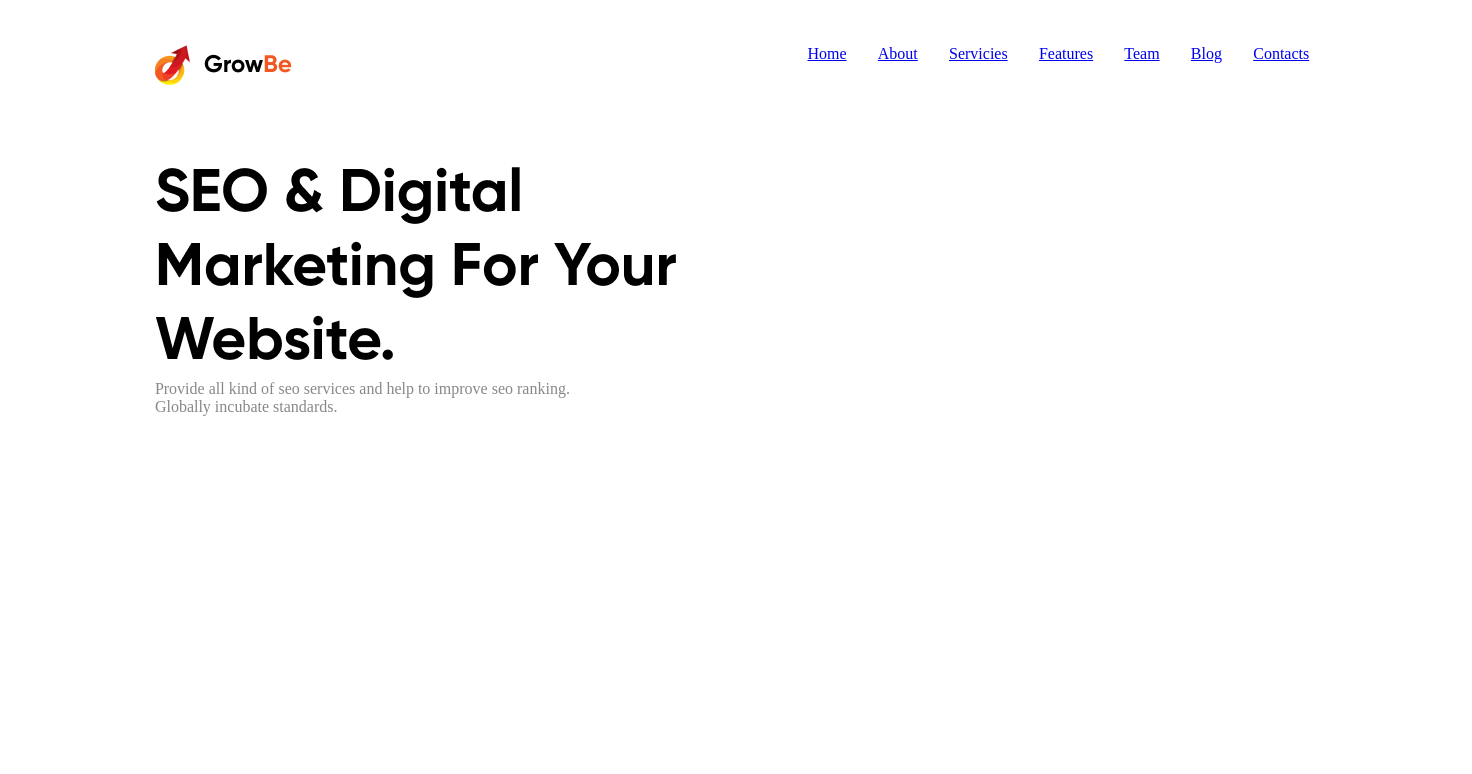
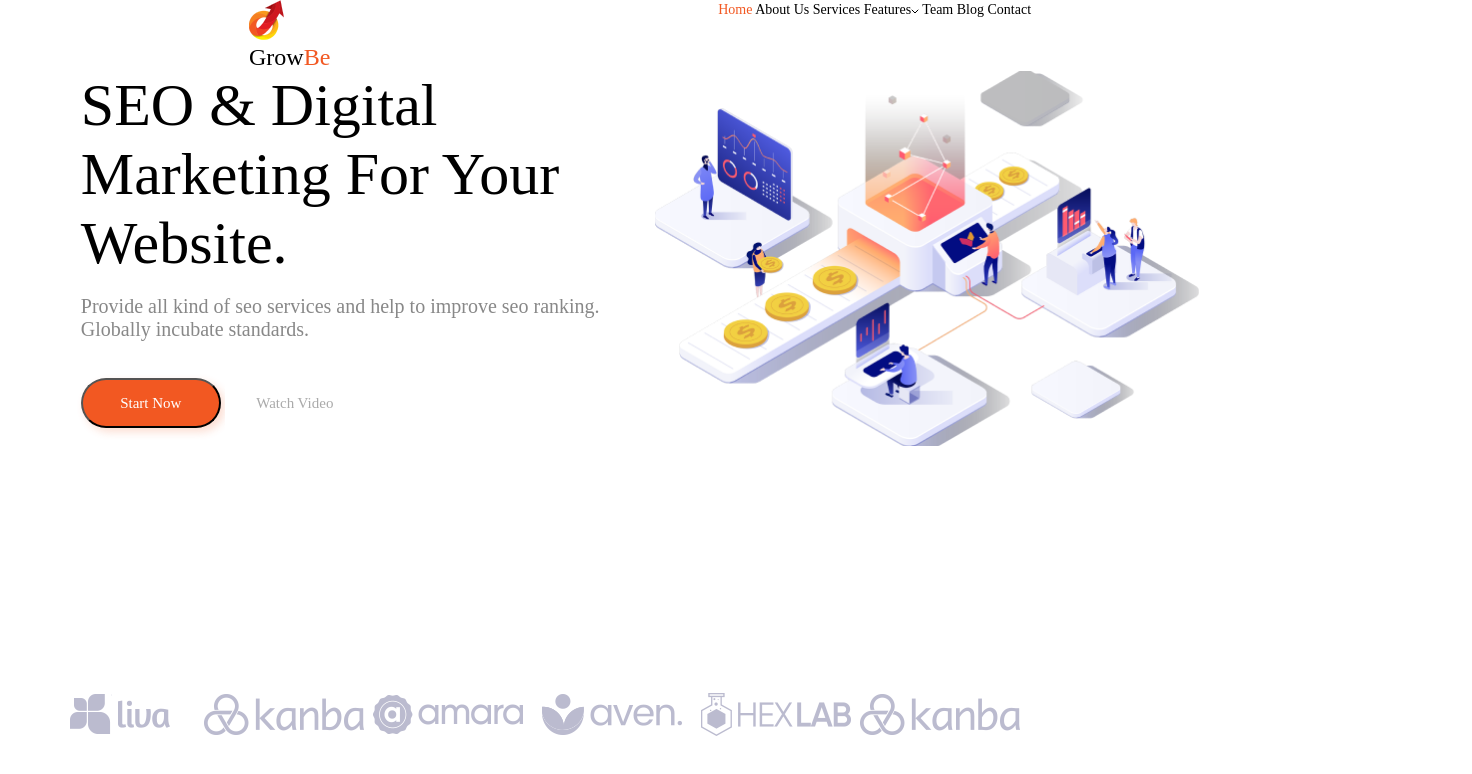
Before and after one commit to alexey1978malyshev/html_css_base, a plain HTML site: page sem3/index.html in a window 1280 px wide. Shown: the whole page, 1472 px wide, since content can reach past the window. Drawn offline with Linux system fonts and the light colour scheme.

Commit message:
hw3 _added

```diff
--- a/sem3/index.html
+++ b/sem3/index.html
@@ -3,29 +3,74 @@
   <head>
     <meta charset="UTF-8" />
     <meta name="viewport" content="width=device-width, initial-scale=1.0" />
-    <link rel="stylesheet" href="style.css" />
     <title>Document</title>
+    <link rel="stylesheet" href="styles\style.css" />
   </head>
   <body>
-    <div class="Background">
-      <div class="Menu_bar">
-        <div class="logo"><img src="./img/Logo_head.png" alt="logo" /></div>
-        <div class="menu">
-          <a href="#">Home</a>
-          <a href="#">About</a>
-          <a href="#">Servicies</a>
-          <a href="#">Features</a>
-          <a href="#">Team</a>
-          <a href="#">Blog</a>
-          <a href="#">Contacts</a>
+    <!-- top -->
+    <div class="top center_top">
+      <div class="header">
+        <div class="header__logo">
+          <img class="header__logo_img" src="img\logo.png" alt="logo" />
+          <div class="header__logo_text">
+            <span class="grow">Grow</span><span class="be">Be</span>
+          </div>
+        </div>
+        <div class="header__menu">
+          <span class="menu_home">Home</span
+          ><span class="menu_text">
+            About Us Services Features<svg
+              class="menu_icon"
+              xmlns="http://www.w3.org/2000/svg"
+              width="8"
+              height="5"
+              viewBox="0 0 8 5"
+              fill="none"
+            >
+              <path
+                d="M1 1L4 4L7 1"
+                stroke="black"
+                stroke-linecap="round"
+                stroke-linejoin="round"
+              />
+            </svg>
+            Team Blog Contact
+          </span>
         </div>
       </div>
-      <div class="home_meta">
-        <div class="title"><img src="img/title.png" alt="title" /></div>
-        <div class="subtitle">
-          Provide all kind of seo services and help to improve seo ranking.
-          Globally incubate standards.
+      <!-- content -->
+      <div class="content">
+        <div class="content__info">
+          <h1 class="content__info_h1">
+            SEO & Digital<br />Marketing For Your<br />Website.
+          </h1>
+          <p class="content__info_p">
+            Provide all kind of seo services and help to improve seo ranking.
+            Globally incubate standards.
+          </p>
+          <div class="content__info__btns">
+            <button class="content__btn1">
+              <div class="btn_text1">Start Now</div>
+            </button>
+            <button class="content__btn2">
+              <div class="btn_text2">Watch Video</div>
+            </button>
+          </div>
         </div>
+        <div class="content__img_box">
+          <img class="content__img" src="img\image.png" alt="main_image" />
+        </div>
+      </div>
+    </div>
+    <!-- footer logos -->
+    <div class="footer center_logos">
+      <div class="footer__logos">
+        <img class="footer__logo" src="img\logos_footer\1.png" alt="liva" />
+        <img class="footer__logo" src="img\logos_footer\6.png" alt="kanba" />
+        <img class="footer__logo" src="img\logos_footer\3.png" alt="amara" />
+        <img class="footer__logo" src="img\logos_footer\4.png" alt="aven" />
+        <img class="footer__logo" src="img\logos_footer\5.png" alt="hexlab" />
+        <img class="footer__logo" src="img\logos_footer\6.png" alt="kanba" />
       </div>
     </div>
   </body>
--- a/sem3/style.css
+++ /dev/null
@@ -1,55 +0,0 @@
-.Background {
-  display: flex;
-  flex-direction: column;
-  align-content: center;
-}
-.Menu_bar {
-padding: 5ex 20ex;
-  display: flex;
-  justify-content: space-between;
-  width: 1170px;
-  height: 40px;
-  top: -432px;
-  left: -585px;
-  gap: 0px;
-  border: 1px 0px 0px 0px;
-  opacity: 0px;
-}
-.menu {
-  display: flex;
-  justify-content: space-around;
-  gap: 0px;
-  width: 533px;
-  height: 17px;
-  top: -421px;
-  left: 52px;
-  opacity: 0px;
-}
-.home_meta {
-  padding: 5ex 20ex;
-  pad
-  width: 522px;
-  height: 374px;
-  top: -308px;
-  left: -587px;
-  gap: 0px;
-  border-radius: 50px 0px 0px 0px;
-  opacity: 0px;
-}
-.title {
-  width: 522px;
-  height: 222px;
-  top: -308px;
-  left: -587px;
-  gap: 0px;
-  opacity: 0px;
-}
-.subtitle {
-  width: 466px;
-  height: 48px;
-  top: -69px;
-  left: -587px;
-  gap: 0px;
-  opacity: 0px;
-  color: #888;
-}
--- /dev/null
+++ b/sem3/styles/style.css
@@ -0,0 +1,174 @@
+* {
+  margin: 0;
+  padding: 0;
+}
+
+body {
+  background: #fff;
+}
+
+.top {
+}
+
+.header {
+  /*margin: 40px 375px 84px;*/
+  display: flex;
+  justify-content: space-around;
+}
+
+.header__logo {
+}
+
+.header__logo_img {
+}
+
+.header__logo_text {
+}
+
+.grow {
+  color: black;
+  font-size: 24px;
+  font-family: Gilroy-Bold;
+  font-weight: 400;
+  word-wrap: break-word;
+}
+
+.be {
+  color: #f25822;
+  font-size: 24px;
+  font-family: Gilroy-Bold;
+  font-weight: 400;
+  word-wrap: break-word;
+}
+
+.header__menu {
+}
+
+/* .menu_icon {
+  width: 6px;
+  height: 3px;
+} */
+
+.menu_home {
+  color: #f25822;
+  font-size: 14px;
+  font-family: Gilroy-SemiBold;
+  font-weight: 400;
+  word-wrap: break-word;
+}
+
+.menu_text {
+  color: black;
+  font-size: 14px;
+  font-family: Gilroy-Medium;
+  font-weight: 400;
+  word-wrap: break-word;
+}
+
+.content {
+  /*margin-bottom: 162px;*/
+  display: flex;
+  justify-content: space-around;
+}
+
+.content__info {
+  width: 522px;
+  height: 374px;
+}
+
+.content__info_h1 {
+  margin-bottom: 17px;
+  color: #000;
+  font-family: Gilroy-Bold;
+  font-size: 60px;
+  font-style: normal;
+  font-weight: 400;
+  line-height: normal;
+}
+
+.content__info_p {
+  margin-bottom: 37px;
+  color: #888;
+  font-family: Gilroy-Medium;
+  font-size: 20px;
+  font-style: normal;
+  font-weight: 400;
+  line-height: normal;
+}
+
+.content__info__btns {
+}
+
+.content__btn1 {
+  width: 140px;
+  height: 50px;
+  background: #f25822;
+  box-shadow: 4px 4px 8px rgba(242, 88, 34, 0.2);
+  border-radius: 50px;
+}
+
+.content__btn2 {
+  width: 140px;
+  height: 50px;
+  background: #fff;
+  border: none;
+}
+
+.btn_text1 {
+  color: white;
+  font-size: 15px;
+  font-family: Gilroy-Bold;
+  font-weight: 400;
+  word-wrap: break-word;
+}
+
+.btn_text2 {
+  color: #aaaaaa;
+  font-size: 15px;
+  font-family: Gilroy-Bold;
+  font-weight: 400;
+  word-wrap: break-word;
+}
+
+.btn .content__img_box {
+  width: 610.735px;
+  height: 372.904px;
+}
+
+.content__img {
+  width: 544.814px;
+  height: 374.843px;
+}
+
+.footer center_logos {
+  display: flex;
+  justify-content: center;
+  align-items: flex-end;
+}
+
+.footer__logos {
+  width: 1200px;
+  height: 50px;
+  flex-shrink: 0;
+  gap: 48px;
+}
+
+.footer__logo {
+  width: 160px;
+  height: 50px;
+  flex-shrink: 0;
+}
+
+.center_top {
+  padding-left: calc(50% - 585px);
+  padding-right: calc(50% - 585px);
+}
+
+.center_logos {
+  display: flex;
+  justify-content: center;
+  align-items: flex-end;
+  padding-left: calc(50% - 600px);
+  padding-right: calc(50% - 600px);
+  padding-top: 15em;
+}
```
Also changed, not shown: sem3/img/Brand logo.png (deleted), sem3/img/Image.png (deleted), sem3/img/Logo_head.png (deleted), sem3/img/icon.png (added), sem3/img/image.png (added), sem3/img/logo.png (added), sem3/img/logos_footer/1.png (added), sem3/img/logos_footer/3.png (added), sem3/img/logos_footer/4.png (added), sem3/img/logos_footer/5.png (added), sem3/img/logos_footer/6.png (added), sem3/img/title.png (deleted).
